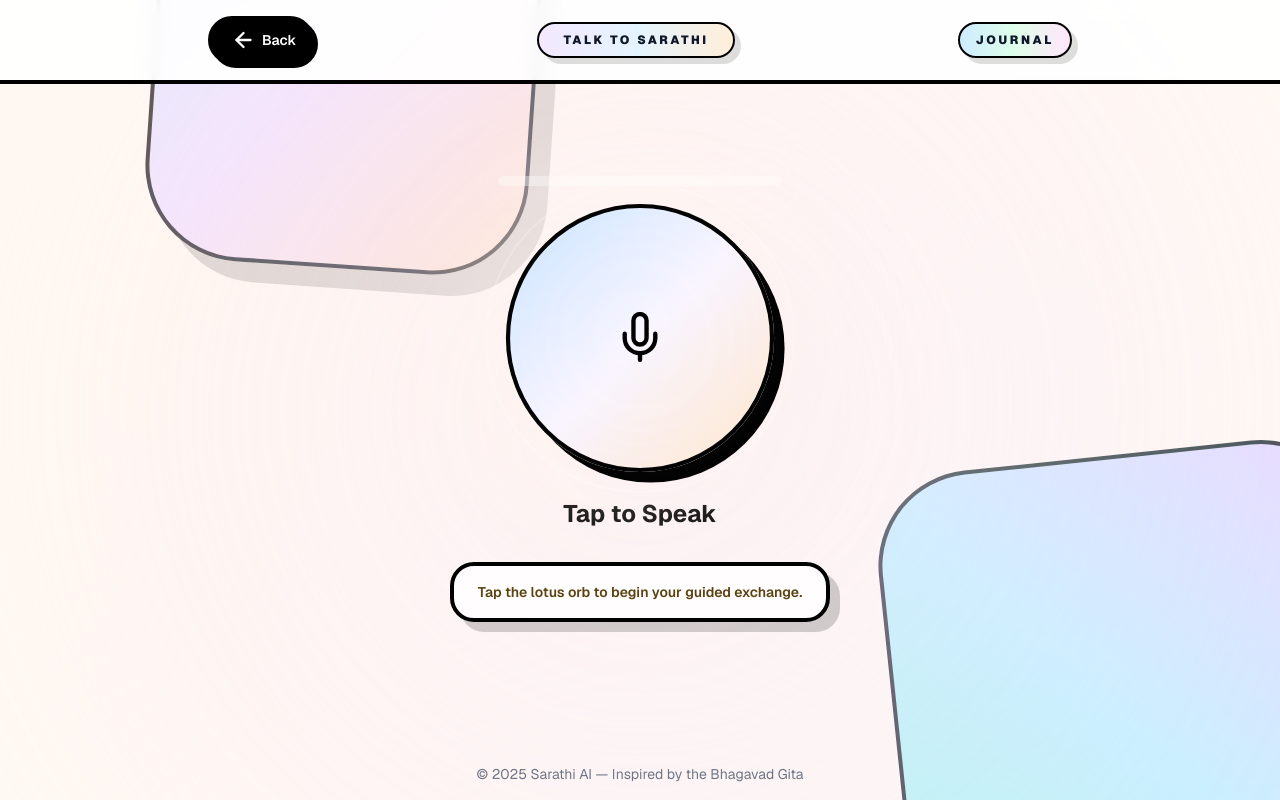
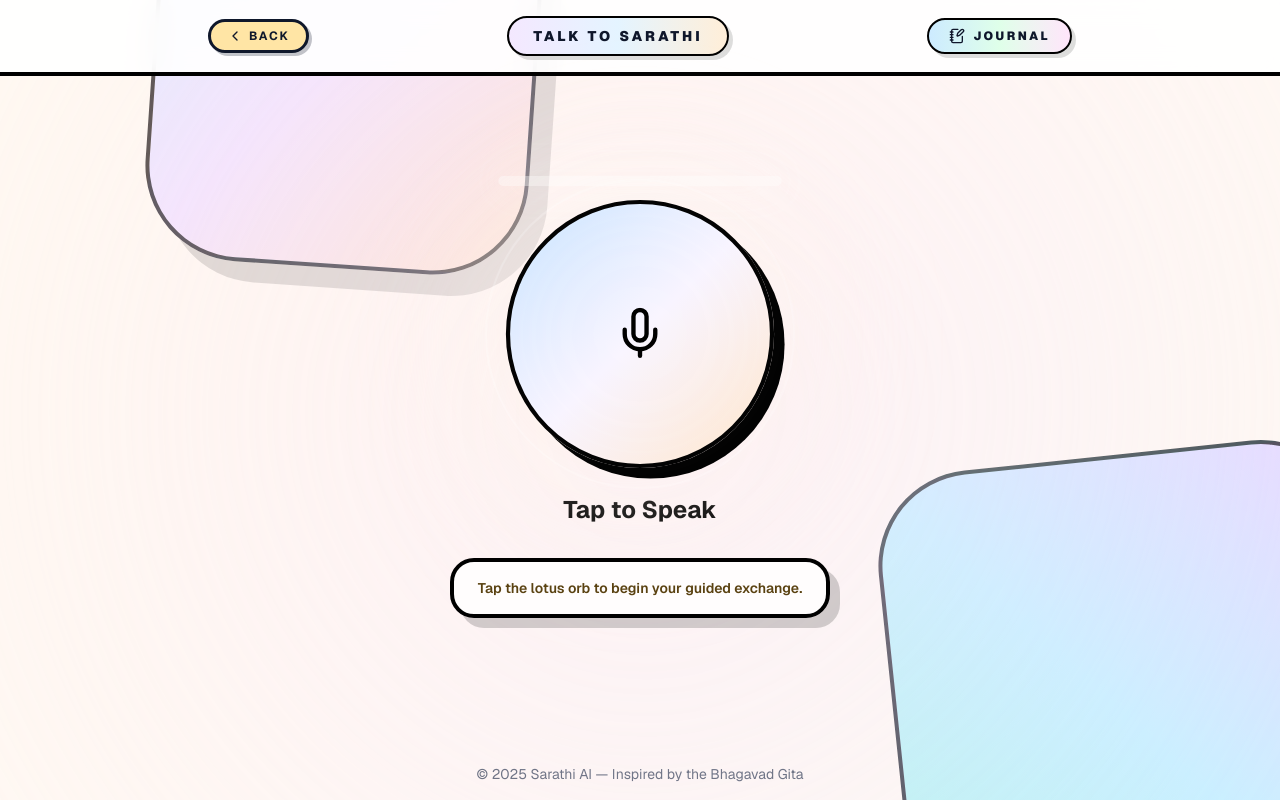
Before and after one commit to StarDust130/Sarathi-Ai, a Next.js app: page /talk in a window 1280 px wide. Built offline with nearby package versions, Linux system fonts and the light colour scheme.

Commit message:
feat: Enhance VoicePage header with improved styling and navigation icons

```diff
--- a/app/talk/page.tsx
+++ b/app/talk/page.tsx
@@ -4,6 +4,7 @@
 import { useRouter } from "next/navigation";
 import { motion, AnimatePresence, type Transition } from "framer-motion";
 import Link from "next/link";
+import { ChevronLeft, NotebookPen } from "lucide-react";
 
 type Status = "idle" | "recording" | "processing" | "speaking" | "error";
 
@@ -256,39 +257,45 @@
       </div>
 
       {/* Header */}
-      <header className="w-full border-b-4 border-black bg-white/90 backdrop-blur-sm">
-        <div className="mx-auto flex max-w-4xl flex-col gap-3 px-4 py-4 sm:flex-row sm:items-center sm:justify-between">
-          <motion.button
-            onClick={handleBack}
-            className="flex w-full items-center justify-center gap-2 rounded-full border-2 border-black bg-black px-4 py-2 text-sm font-semibold text-white shadow-[4px_4px_0_#000] sm:w-auto sm:justify-start"
-            whileHover={{ scale: 1.05, rotate: -2 }}
-            whileTap={{ scale: 0.95 }}
-          >
-            <IconBack />
-            Back
-          </motion.button>
+      <header className="w-full border-b-4 border-black bg-white/90 backdrop-blur-md">
+        <div className="mx-auto flex max-w-4xl items-center justify-between px-4 py-3 sm:py-4">
+          {/* Back Button */}
+          <motion.div whileHover={{ scale: 1.05 }} className="z-10">
+            <Link
+              href="/"
+              className="inline-flex items-center gap-1.5 rounded-full border-[3px] border-slate-900 bg-[#FFE5A5] px-2.5 py-1 text-[0.7rem] font-bold uppercase tracking-[0.15em] text-slate-900 shadow-[3px_3px_0px_rgba(15,23,42,0.25)] sm:px-4 sm:py-1.5 sm:text-xs"
+            >
+              <ChevronLeft className="h-4 w-4" />
+              <span className="hidden sm:inline">Back</span>
+            </Link>
+          </motion.div>
+
+          {/* Talk to Sarathi (text only, center aligned) */}
           <motion.div
-            className="flex w-full justify-center sm:w-auto"
-            initial={{ opacity: 0, y: -10 }}
+            className="flex justify-center flex-1"
+            initial={{ opacity: 0, y: -8 }}
             animate={{ opacity: 1, y: 0 }}
           >
             <Link
               href="/talk"
-              className="flex w-full items-center justify-center gap-2 rounded-full border-2 border-black bg-gradient-to-r from-[#F4E8FF] via-[#E4F4FF] to-[#FFEED8] px-6 py-2 text-xs font-black uppercase tracking-[0.22em] text-slate-900 shadow-[6px_6px_0_#00000022] sm:w-auto"
+              className="flex items-center justify-center rounded-full border-2 border-black bg-gradient-to-r from-[#F4E8FF] via-[#E4F4FF] to-[#FFEED8] px-4 py-1 text-xs font-black uppercase tracking-[0.22em] text-slate-900 shadow-[4px_4px_0_#00000022] sm:px-6 sm:py-2 sm:text-sm"
             >
               Talk to Sarathi
             </Link>
           </motion.div>
+
+          {/* Journal */}
           <motion.div
-            className="flex w-full justify-center sm:w-auto sm:justify-end"
+            className="flex justify-center sm:justify-end"
             whileHover={{ scale: 1.05, rotate: 1 }}
             whileTap={{ scale: 0.94 }}
           >
             <Link
               href="/journal"
-              className="flex w-full items-center justify-center gap-2 rounded-full border-2 border-black bg-gradient-to-r from-[#CDEBFF] via-[#DFFFE9] to-[#FFE5FB] px-4 py-2 text-xs font-black uppercase tracking-[0.22em] text-slate-900 shadow-[6px_6px_0_#00000022] sm:w-auto"
+              className="flex items-center justify-center gap-2 rounded-full border-2 border-black bg-gradient-to-r from-[#CDEBFF] via-[#DFFFE9] to-[#FFE5FB] px-3 py-1 text-[0.7rem] font-black uppercase tracking-[0.2em] text-slate-900 shadow-[4px_4px_0_#00000022] sm:px-5 sm:py-2 sm:text-xs"
             >
-              Journal
+              <NotebookPen className="h-4 w-4" />
+              <span className="hidden sm:inline">Journal</span>
             </Link>
           </motion.div>
         </div>
```
